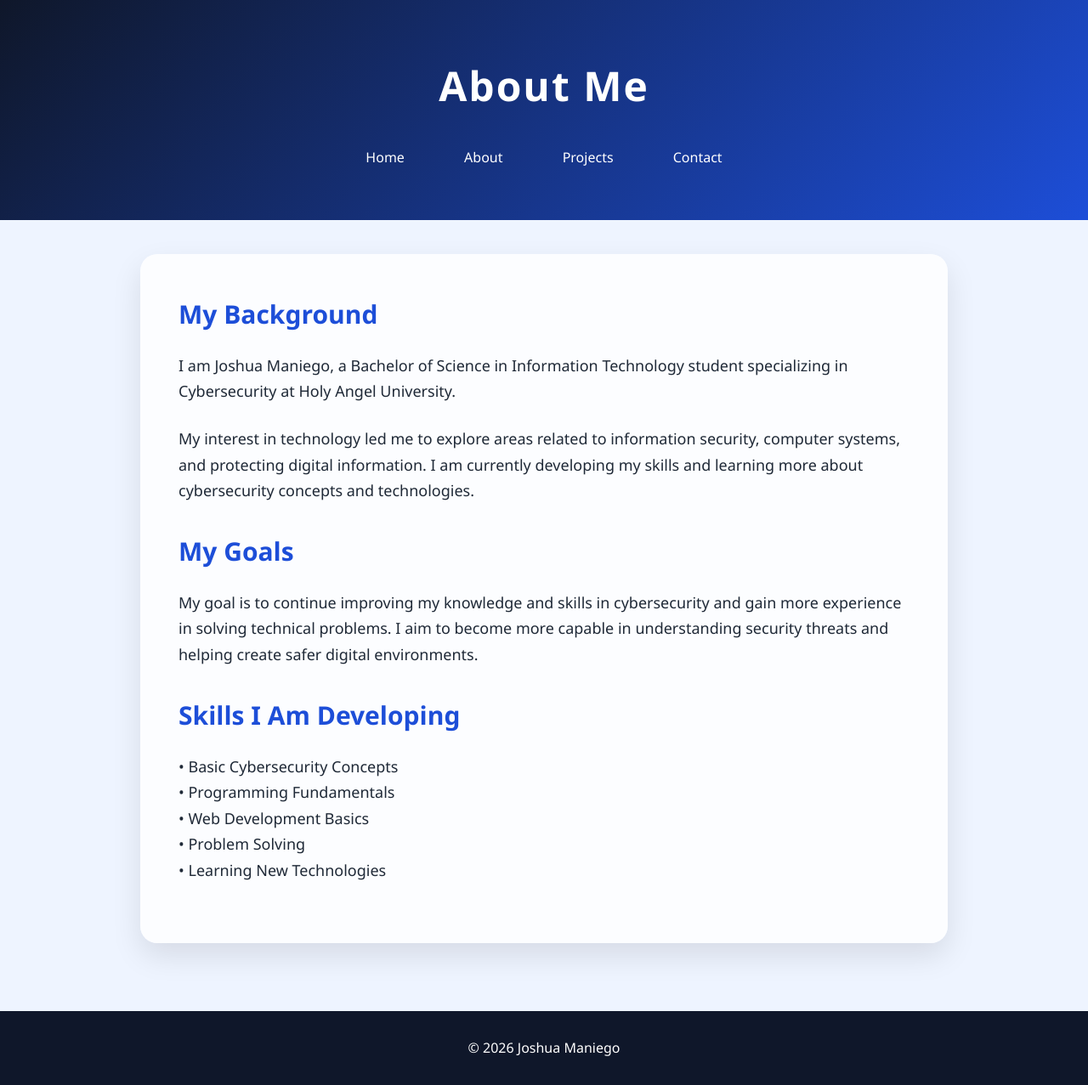
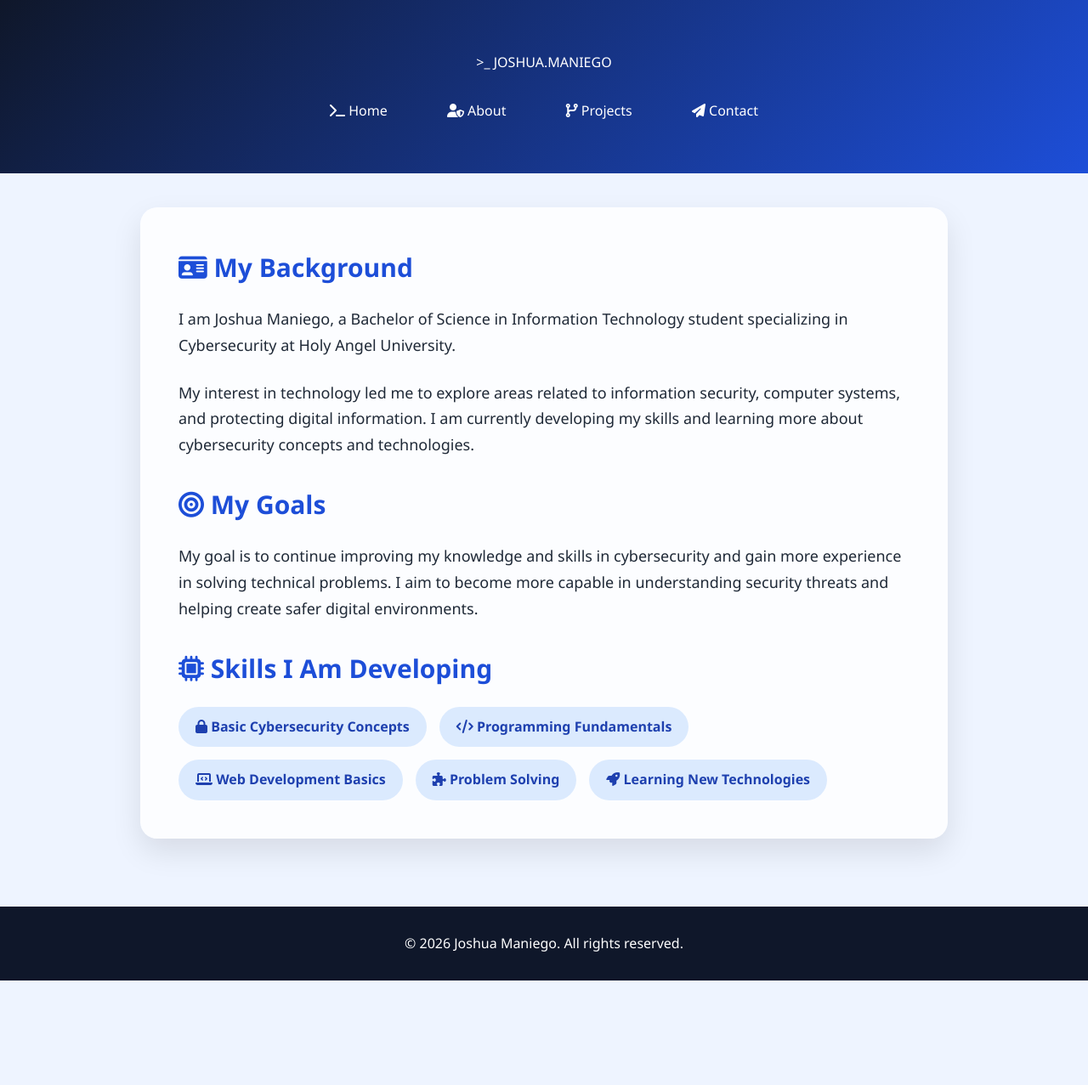
Before and after one commit to JoshuaManiego/JoshuaManiego.github.io, a plain HTML site: page about.html in a window 1280 px wide. Shown: the whole page at 85% size. After the commit the page ends 1154 px from the top, so only its background shows below. Drawn offline with Linux system fonts and the light colour scheme.

Commit message:
about.html

```diff
--- a/about.html
+++ b/about.html
@@ -1,33 +1,33 @@
 <!DOCTYPE html>
-<html>
+<html lang="en">
 <head>
-    <title>About Me</title>
+    <meta charset="UTF-8">
+    <meta name="viewport" content="width=device-width, initial-scale=1.0">
+    <title>About | Joshua Maniego</title>
     <link rel="stylesheet" href="style.css">
+    <link rel="stylesheet" href="https://cdnjs.cloudflare.com/ajax/libs/font-awesome/6.4.0/css/all.min.css">
 </head>
-
 <body>
 
     <header>
-    <h1>About Me</h1>
-
+        <div class="logo">
+            <span class="terminal-prompt">&gt;_</span> JOSHUA<span class="highlight">.MANIEGO</span>
+        </div>
         <nav>
-        <a href="index.html">Home</a>
-        <a href="about.html">About</a>
-        <a href="projects.html">Projects</a>
-        <a href="contact.html">Contact</a>
+            <a href="index.html"><i class="fas fa-terminal"></i> Home</a>
+            <a href="about.html" class="active"><i class="fas fa-user-shield"></i> About</a>
+            <a href="projects.html"><i class="fas fa-code-branch"></i> Projects</a>
+            <a href="contact.html"><i class="fas fa-paper-plane"></i> Contact</a>
         </nav>
     </header>
 
-
+    <main class="page-container">
         <section class="card">
-
-<h2>My Background</h2>
-
+            <h2><i class="fas fa-id-card"></i> My Background</h2>
             <p>
                 I am Joshua Maniego, a Bachelor of Science in Information Technology
                 student specializing in Cybersecurity at Holy Angel University.
             </p>
-
             <p>
                 My interest in technology led me to explore areas related to
                 information security, computer systems, and protecting digital
@@ -35,9 +35,7 @@ information. I am currently developing my skills and learning more
                 about cybersecurity concepts and technologies.
             </p>
 
-
-<h2>My Goals</h2>
-
+            <h2><i class="fas fa-bullseye"></i> My Goals</h2>
             <p>
                 My goal is to continue improving my knowledge and skills in cybersecurity
                 and gain more experience in solving technical problems. I aim to become
@@ -45,22 +43,19 @@ more capable in understanding security threats and helping create safer
                 digital environments.
             </p>
 
-
-<h2>Skills I Am Developing</h2>
-
-<p>
-• Basic Cybersecurity Concepts<br>
-• Programming Fundamentals<br>
-• Web Development Basics<br>
-• Problem Solving<br>
-• Learning New Technologies
-</p>
-
+            <h2><i class="fas fa-microchip"></i> Skills I Am Developing</h2>
+            <div class="skills">
+                <span><i class="fas fa-lock"></i> Basic Cybersecurity Concepts</span>
+                <span><i class="fas fa-code"></i> Programming Fundamentals</span>
+                <span><i class="fas fa-laptop-code"></i> Web Development Basics</span>
+                <span><i class="fas fa-puzzle-piece"></i> Problem Solving</span>
+                <span><i class="fas fa-rocket"></i> Learning New Technologies</span>
+            </div>
         </section>
-
+    </main>
 
     <footer>
-<p>© 2026 Joshua Maniego</p>
+        <p>© 2026 Joshua Maniego. All rights reserved.</p>
     </footer>
 
 </body>
```
Lines whose indentation alone changed are shown as unchanged.
